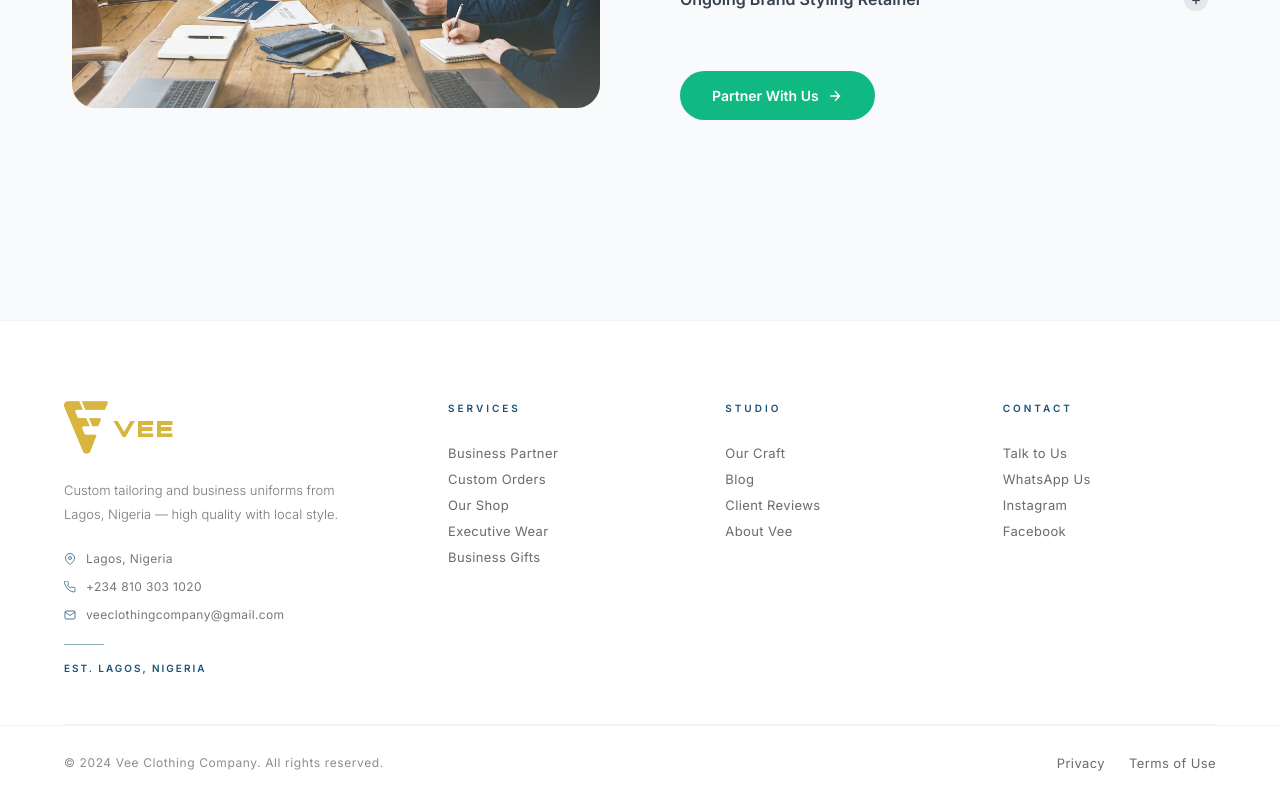
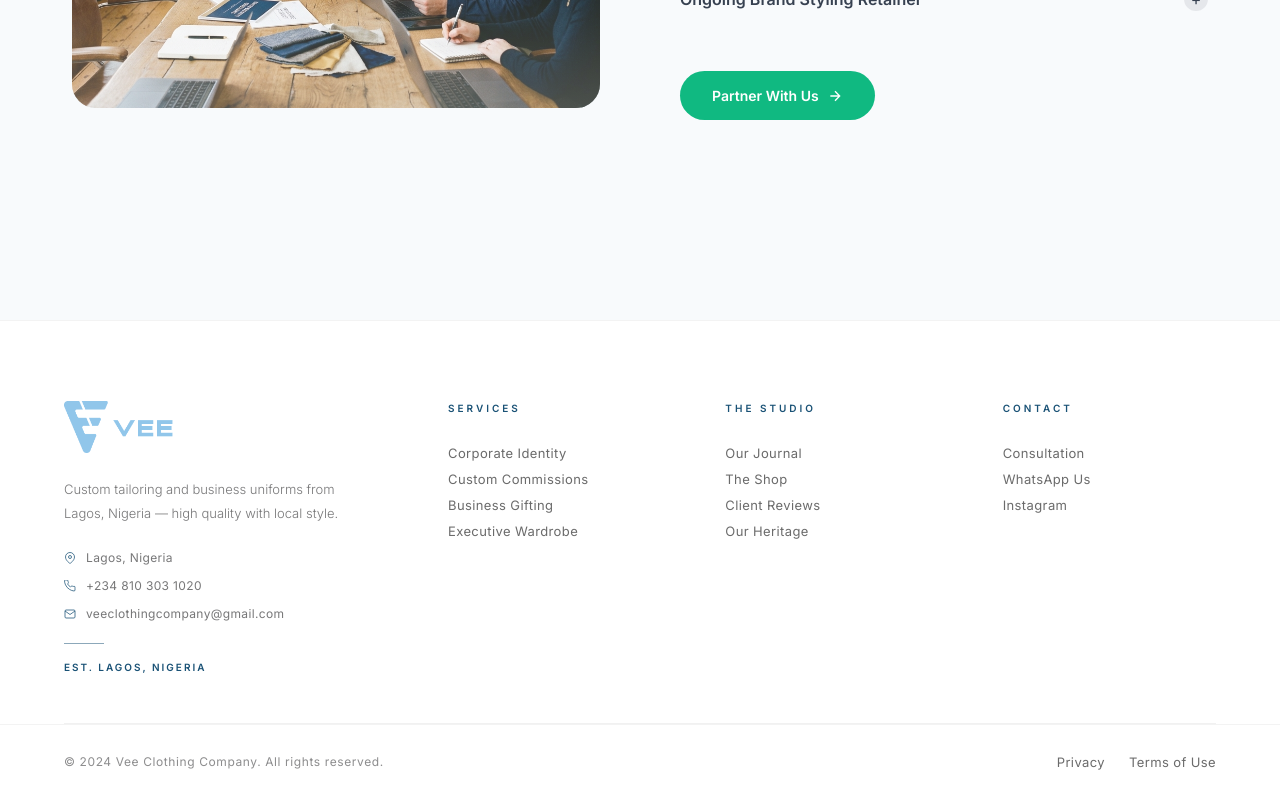
Before and after one commit to veektrie/Veeclothing, a Next.js app: page /services/business in a window 1280 px wide. Shown: the part 2797-3597 px from the top of the page. Built offline with nearby package versions, Linux system fonts and the light colour scheme; a web font is replaced by a local one.

Commit message:
feat: add Footer component with navigational links and business contact information

```diff
--- a/components/Footer.tsx
+++ b/components/Footer.tsx
@@ -6,29 +6,27 @@ const navGroups = [
   {
     heading: 'Services',
     links: [
-      { title: 'Business Partner', url: '#corporate' },
-      { title: 'Custom Orders', url: '#bespoke' },
-      { title: 'Our Shop',        url: '/shop' },
-      { title: 'Executive Wear',    url: '#bespoke' },
-      { title: 'Business Gifts',     url: '#corporate' },
+      { title: 'Corporate Identity', url: '/services/business' },
+      { title: 'Custom Commissions', url: '/services/individual' },
+      { title: 'Business Gifting',  url: '/services/business' },
+      { title: 'Executive Wardrobe', url: '/services/individual' },
     ],
   },
   {
-    heading: 'Studio',
+    heading: 'The Studio',
     links: [
-      { title: 'Our Craft',       url: '#bespoke' },
-      { title: 'Blog',     url: '/journal' },
-      { title: 'Client Reviews', url: '/#sentiments' },
-      { title: 'About Vee',       url: '#' },
+      { title: 'Our Journal',      url: '/blog' },
+      { title: 'The Shop',         url: '/shop' },
+      { title: 'Client Reviews',   url: '/#sentiments' },
+      { title: 'Our Heritage',     url: '/#brand' },
     ],
   },
   {
     heading: 'Contact',
     links: [
-      { title: 'Talk to Us', url: '#consultation' },
-      { title: 'WhatsApp Us',          url: 'https://wa.me/2348103031020' },
-      { title: 'Instagram',            url: 'https://instagram.com/veeclothingcompany' },
-      { title: 'Facebook',             url: 'https://facebook.com/veeclothingcompany' },
+      { title: 'Consultation',     url: '/#consultation' },
+      { title: 'WhatsApp Us',      url: 'https://wa.me/2348103031020' },
+      { title: 'Instagram',        url: 'https://instagram.com/veeclothingcompany' },
     ],
   },
 ];
@@ -41,7 +39,7 @@ const Footer = () => {
         {/* Brand column — NAP for Local SEO */}
         <div itemScope itemType="https://schema.org/ClothingStore">
           <Image
-            src="/VCC-gold.png"
+            src="/VCC-navy.png"
             alt="Vee Clothing Company"
             width={110}
             height={36}
```
